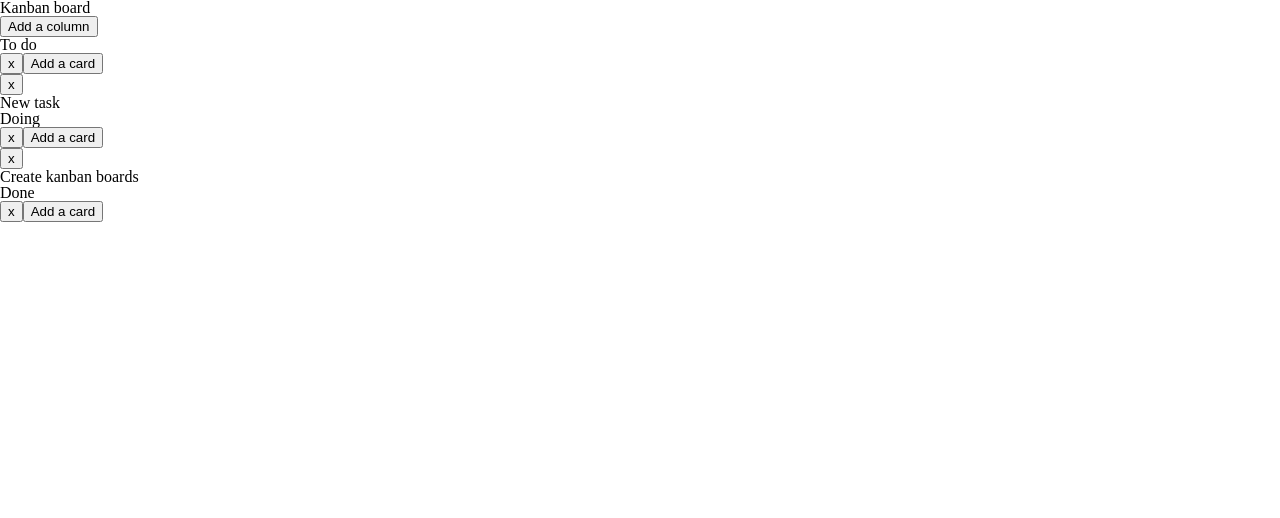
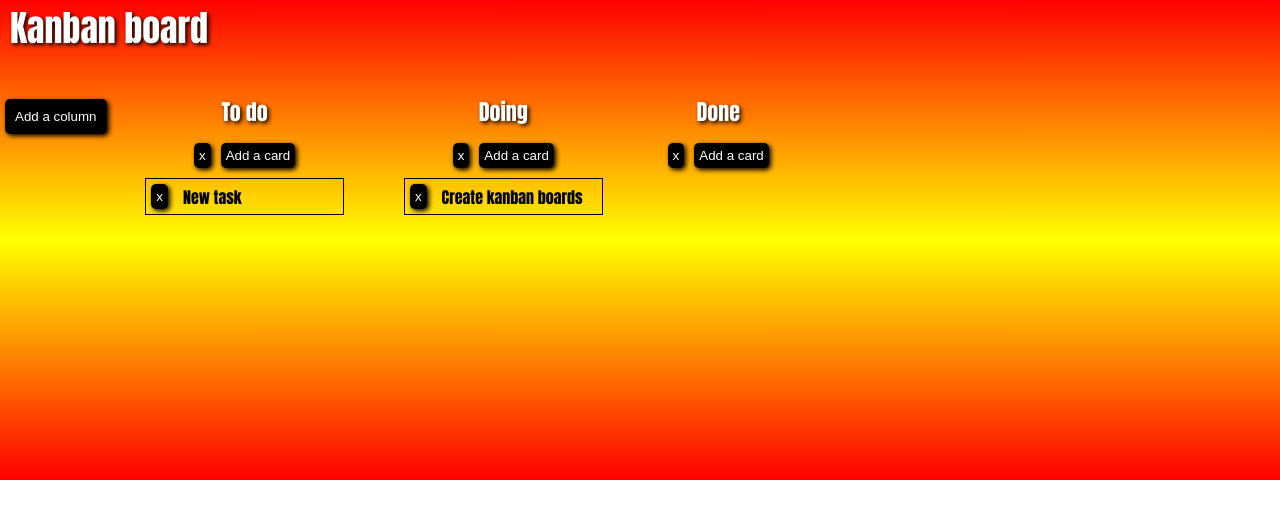
Before and after one commit to Aleksander1105/zadanie_11_6, a plain HTML site: page index.html in a window 1280 px wide. Drawn offline with nearby package versions, Linux system fonts and the light colour scheme.

Commit message:
Zadanie_11_6 DONE!

```diff
--- a/index.html
+++ b/index.html
@@ -3,17 +3,16 @@
 <head>
     <meta charset="utf-8">
     <title>Kanban board</title>
+    <link href="https://fonts.googleapis.com/css?family=Anton" rel="stylesheet">
     <link rel="stylesheet" type="text/css" href="reset.css">
-    <link rel="stylesheet" href="style.css">
+    <link rel="stylesheet" type="text/css" href="style.css">
 </head>
 <body>
-
 	<div id="board" class="board">
         <h1>Kanban board</h1>
         <button class="create-column">Add a column</button>
         <div class="column-container"></div>
 	</div>
-
     <script src="https://code.jquery.com/jquery-3.0.0.min.js" integrity="sha256-JmvOoLtYsmqlsWxa7mDSLMwa6dZ9rrIdtrrVYRnDRH0=" crossorigin="anonymous"></script>
     <script   src="https://code.jquery.com/ui/1.11.4/jquery-ui.min.js"   integrity="sha256-xNjb53/rY+WmG+4L6tTl9m6PpqknWZvRt0rO1SRnJzw="   crossorigin="anonymous"></script>
     <script type="text/javascript" src="script.js"></script>
--- a/script.js
+++ b/script.js
@@ -112,7 +112,6 @@ $(function() {
 	var todoColumn = new Column('To do');
 	var doingColumn = new Column('Doing');
 	var doneColumn = new Column('Done');
-	console.log(this);
 	// ADDING COLUMNS TO THE BOARD
 	board.addColumn(todoColumn);
 	board.addColumn(doingColumn);
--- a/style.css
+++ b/style.css
@@ -0,0 +1,75 @@
+.board {
+	background: linear-gradient(red, yellow, red);
+	font-family: 'Anton', sans-serif;
+	height: 60vh;
+}
+
+h1 {
+	font-size: 36px;
+	color: #fff;
+	text-shadow: 2px 2px 4px #000;
+	padding: 10px;
+}
+
+.create-column {
+	padding: 10px;
+	background-color: #000;
+	color: #fff;
+	border: none;
+	border-radius: 5px;
+	margin: 5px;
+	box-shadow: #000 2px 2px 5px;
+}
+
+.column-container {
+	display: inline-flex;
+}
+
+.column {
+	padding: 30px;
+	text-align: center;
+}
+
+h2 {
+	font-size: 22px;
+	color: #fff;
+	text-shadow: 2px 2px 4px #000;
+	padding: 5px;
+	display: flex;
+	justify-content: center;
+	margin: 10px 0;
+}
+
+.btn-delete {
+	padding: 5px;
+	background-color: #000;
+	color: #fff;
+	border: none;
+	border-radius: 5px;
+	margin: 5px;
+	box-shadow: #000 2px 2px 5px;
+}
+
+.card {
+	border: 1px solid #000;
+	margin: 5px 0;
+}
+
+.add-card {
+	margin: 0 5px;
+	padding: 5px;
+	background-color: #000;
+	color: #fff;
+	border: none;
+	border-radius: 5px;
+	box-shadow: #000 2px 2px 5px;
+}
+
+.card-description {
+	float: right;
+	padding: 10px 0;
+	width: 150px;
+	height: 10px;
+	margin: 0 10px;
+	text-align: left;
+}
```
